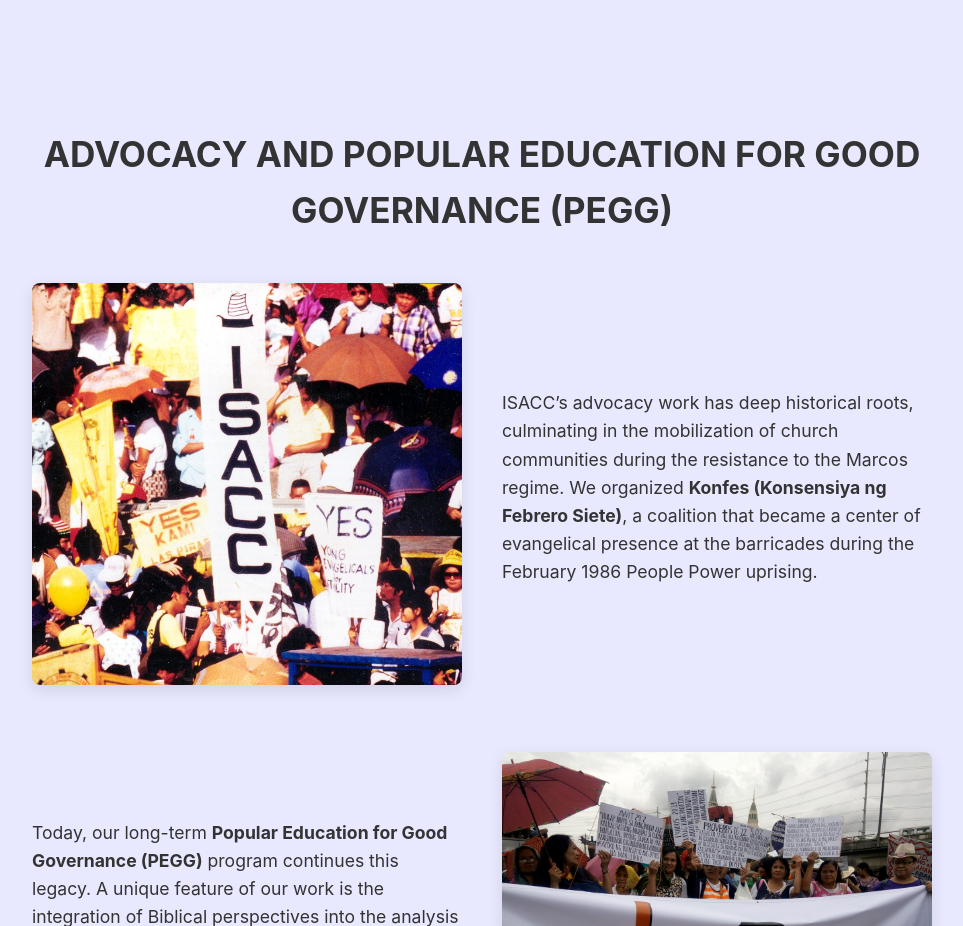
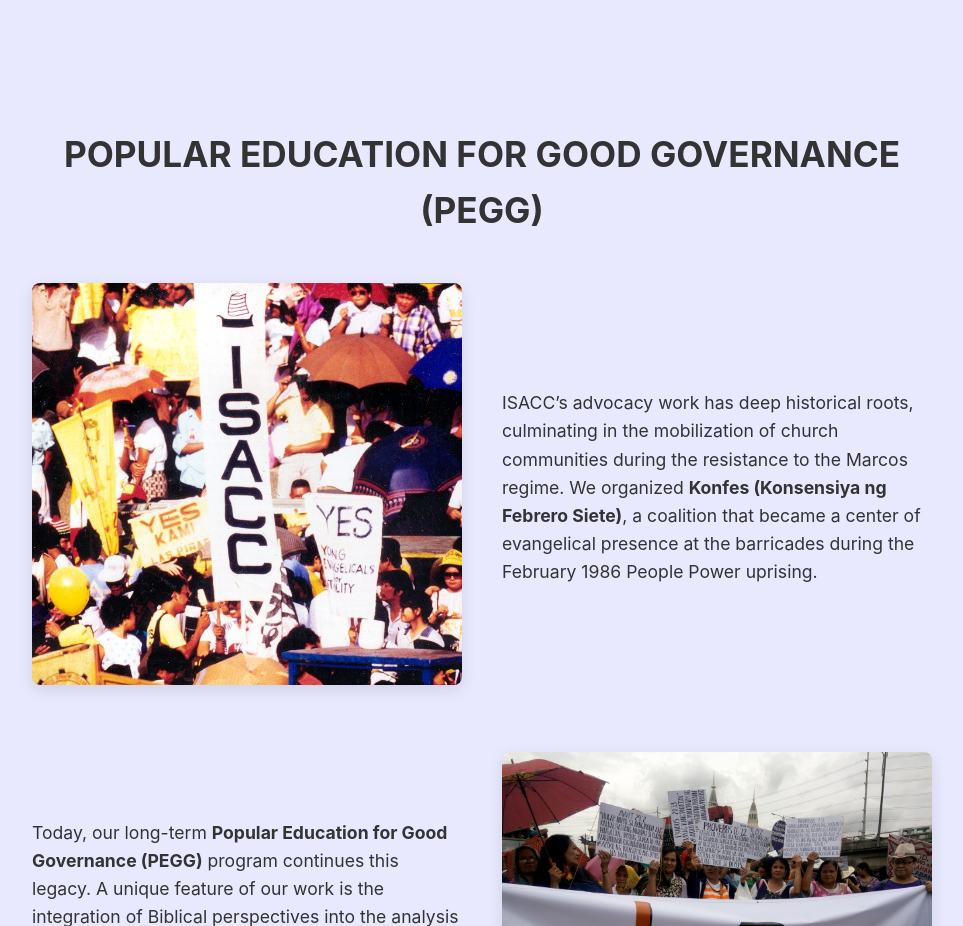
Before and after one commit to marvingregormrzyglod/isacc, a plain HTML site: page advocacy.html in a window 1280 px wide. Shown: the part 3960-4886 px from the top of the page, without its empty margins (158-1121 px from the left). Drawn offline with Linux system fonts and the light colour scheme.

Commit message:
Update advocacy.html

```diff
--- a/advocacy.html
+++ b/advocacy.html
@@ -95,7 +95,7 @@
 
     <section class="intro-section">
         <div class="content-wrapper">
-            <h2>ADVOCACY AND POPULAR EDUCATION FOR GOOD GOVERNANCE (PEGG)</h2>
+            <h2>POPULAR EDUCATION FOR GOOD GOVERNANCE (PEGG)</h2>
             <div class="text-image-pair">
                 <div class="pair-text">
                     <p>ISACC’s advocacy work has deep historical roots, culminating in the mobilization of church communities during the resistance to the Marcos regime. We organized <strong>Konfes (Konsensiya ng Febrero Siete)</strong>, a coalition that became a center of evangelical presence at the barricades during the February 1986 People Power uprising.</p>
```
